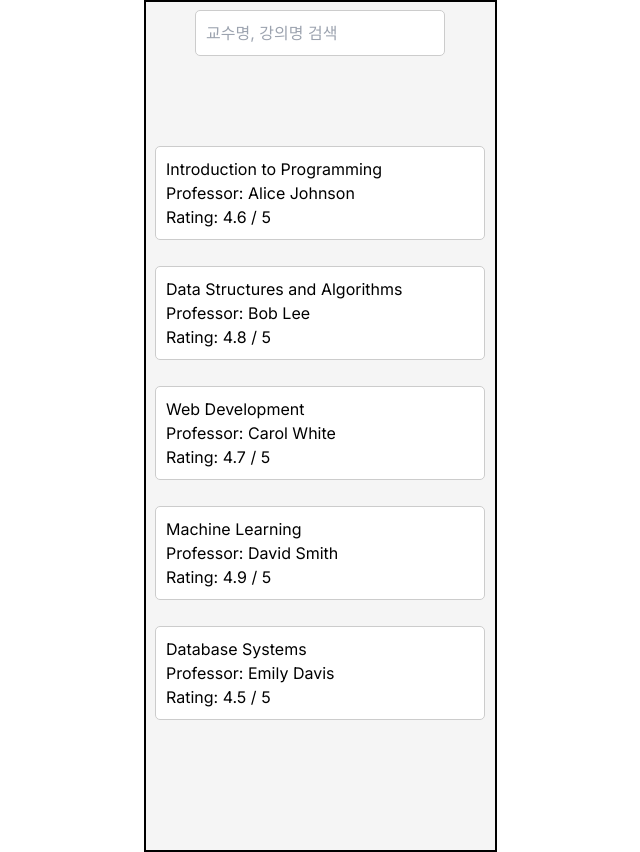
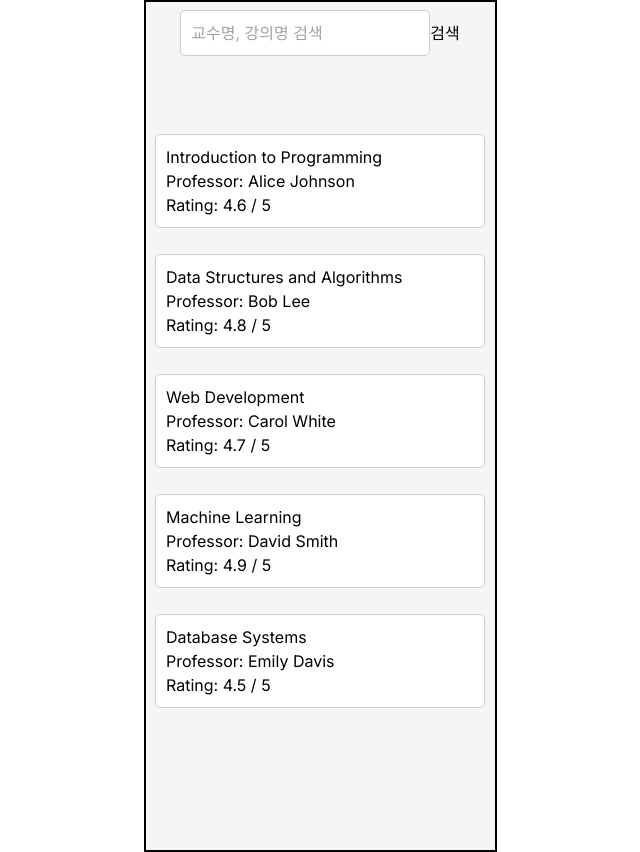
Before and after one commit to ais-internship-cnu/I-school-FE, a Next.js app: page /course-page in a window 1280 px wide. Shown: the whole page, without its empty margins (320-960 px from the left). Built offline with nearby package versions, Linux system fonts and the light colour scheme; what axios-mock-adapter would draw is missing.

Commit message:
feat: 검색 버튼 추가

```diff
--- a/src/app/course-page/page.tsx
+++ b/src/app/course-page/page.tsx
@@ -1,38 +1,44 @@
 "use client"
 
-import Page from 'app/page'
-import Courses from 'components/page/Courses'
-import CourseSearcher from 'components/page/CourseSearcher'
-import 'styles/common.css'
-import 'styles/course-search-style.css'
-
-import {mockCourses} from 'mocks/reviewMock/mockData'
-import { useState } from 'react'
-
+import React, { useState } from 'react';
+import Page from 'app/page';
+import Courses from 'components/page/Courses';
+import CourseSearcher from 'components/page/CourseSearcher';
+import { mockCourses } from 'mocks/reviewMock/mockData'; // Import mock data
+import 'styles/common.css';
+import 'styles/course-search-style.css';
 
 const CoursesPage = () => {
-
   const [courses, setCourses] = useState(mockCourses);
   const [filteredCourses, setFilteredCourses] = useState(courses);
 
-  console.log(mockCourses)
+  const handleSearch = (searchTerm: string) => {
+    const filtered = courses.filter(course =>
+      course.courseName.toLowerCase().includes(searchTerm.toLowerCase()) ||
+      course.professor.toLowerCase().includes(searchTerm.toLowerCase())
+    );
+    setFilteredCourses(filtered);
+  };
 
-  return <Page title="CoursesPage">
+  const handleTextInputChange = (value: string) => {
+    handleSearch(value);
+  };
+
+  return (
+    <Page title="CoursesPage">
       <div className="container component-arrangement">
         <div className="fix-top">
-        <CourseSearcher placeholder={'교수명, 강의명 검색'} onChange={function (value: string): void{}}/>
+          <CourseSearcher placeholder="교수명, 강의명 검색" onChange={handleTextInputChange} />
+          <button onClick={() => handleSearch('')}>
+            검색
+          </button>
         </div>
-      <br></br>
         <div>
-        <Courses courses={mockCourses}/>
+          <Courses courses={filteredCourses} />
         </div>
-
-
-
-
       </div>
-
     </Page>
+  );
 }
 
-export default CoursesPage
+export default CoursesPage;
--- a/src/components/page/CourseSearcher/index.tsx
+++ b/src/components/page/CourseSearcher/index.tsx
@@ -7,12 +7,12 @@ interface CoarseSearcherProps {
   onChange: (value: string) => void;
 }
 
-const CoarseSearcher: React.FC<CoarseSearcherProps> = ({ placeholder, onChange }) => {
+const CoarseSearcher: React.FC<CoarseSearcherProps> = ({ placeholder}) => {
   const [value, setValue] = useState('');
 
   const handleChange = (event: React.ChangeEvent<HTMLInputElement>) => {
     setValue(event.target.value);
-    onChange(event.target.value);
+    // onChange(event.target.value);
   };
 
   return (
```
Lines whose indentation alone changed are shown as unchanged.
